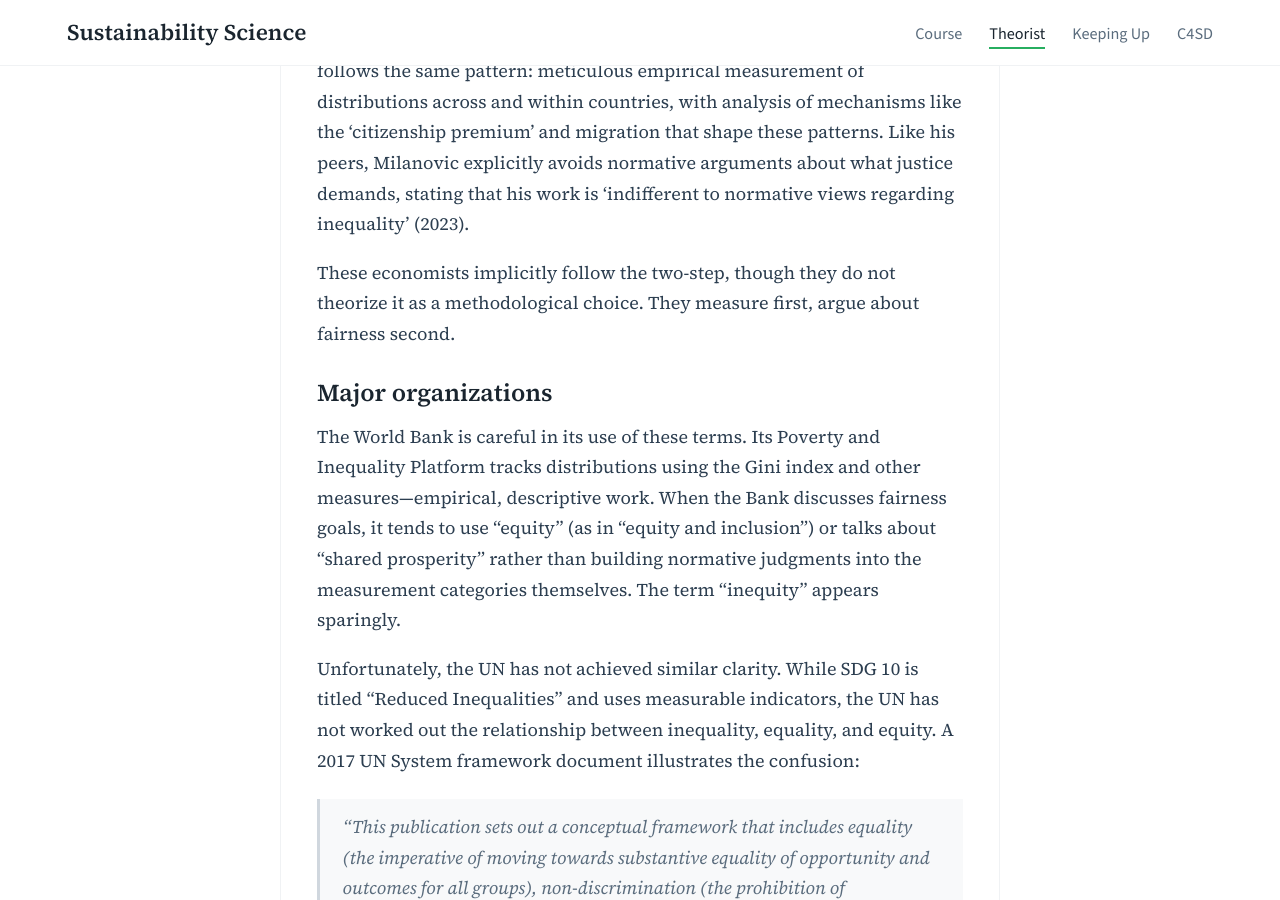
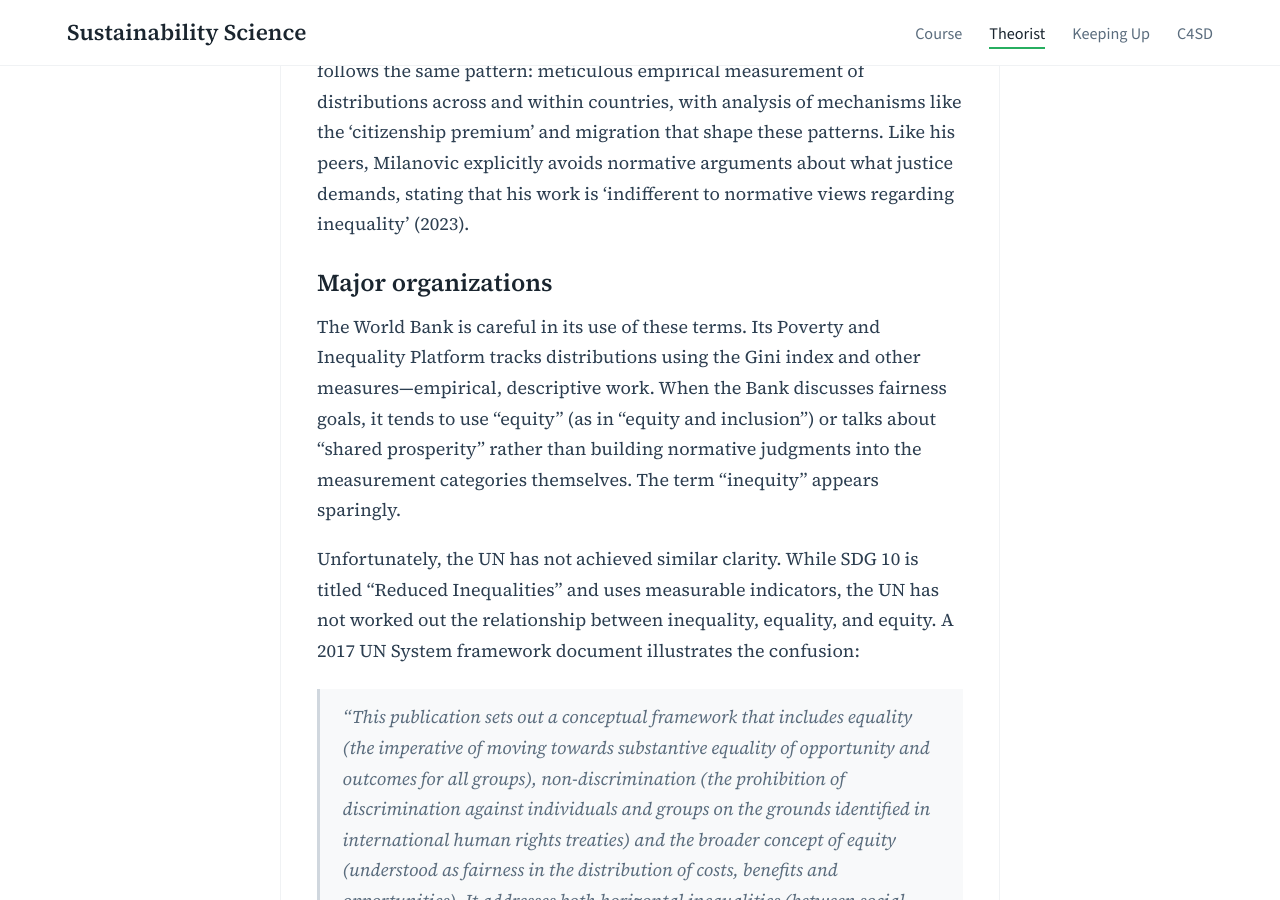
Before and after one commit to agharley/sustsci, a Jekyll site: the page built from blog/_posts/2026-01-05-inequality-inequity.md, in a window 1280 px wide and 900 px high, scrolled down 11231 px. Built offline with Jekyll 4.4.1, drawn with Linux system fonts in a browser that asks for light colours.

Commit message:
Update 2026-01-05-inequality-inequity.md

```diff
--- a/blog/_posts/2026-01-05-inequality-inequity.md
+++ b/blog/_posts/2026-01-05-inequality-inequity.md
@@ -131,7 +131,6 @@ Thomas Piketty's influential work on capital and inequality (Piketty, 2014, 2020
 
 Branko Milanovic's work on global inequality (Milanovic, 2016, 2023) follows the same pattern: meticulous empirical measurement of distributions across and within countries, with analysis of mechanisms like the 'citizenship premium' and migration that shape these patterns. Like his peers, Milanovic explicitly avoids normative arguments about what justice demands, stating that his work is 'indifferent to normative views regarding inequality' (2023).
 
-These economists implicitly follow the two-step, though they do not theorize it as a methodological choice. They measure first, argue about fairness second.
 
 ### Major organizations
 
```
